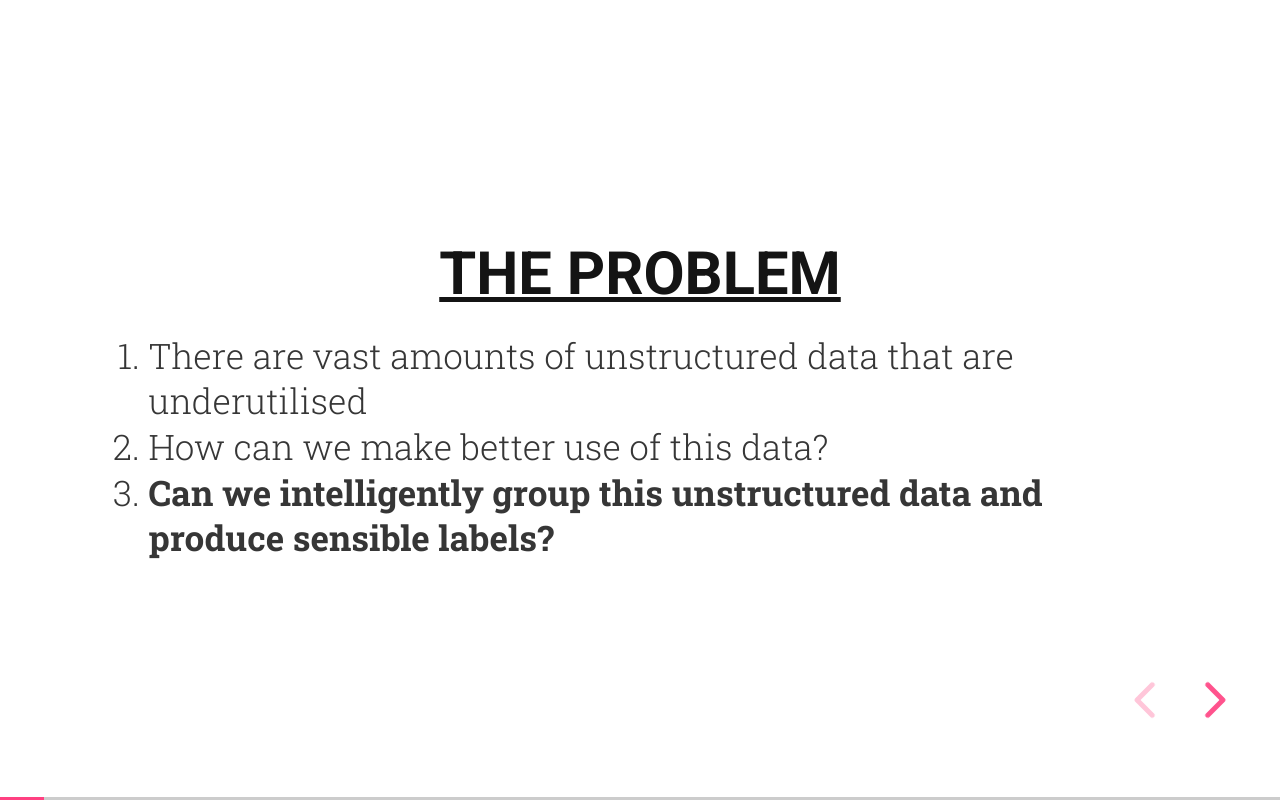
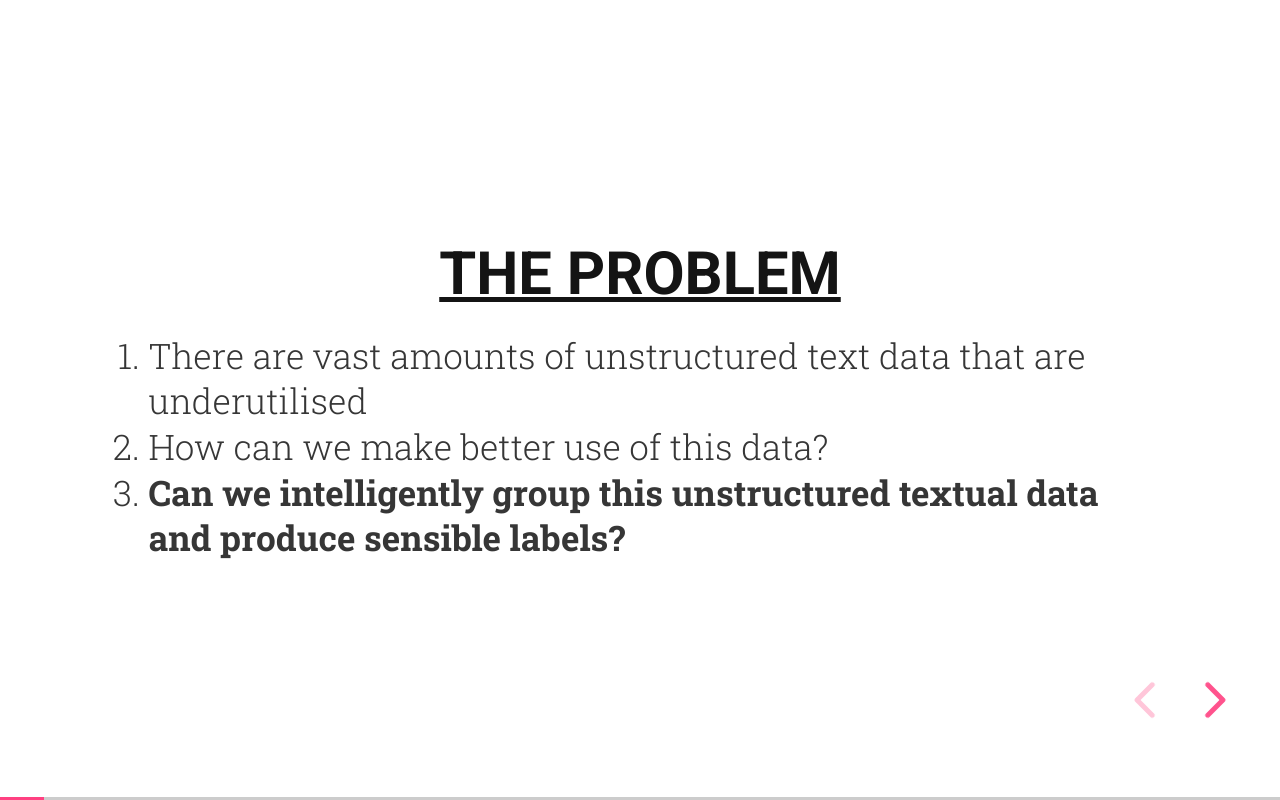
Before and after one commit to finnkauski/optimus-slides, a website: page index.html in a window 1280 px wide. Both pictures are taken after a click on the button "next slide". Drawn offline with Linux system fonts and the light colour scheme.

Commit message:
clarified problem

```diff
--- a/index.html
+++ b/index.html
@@ -68,9 +68,9 @@
 				<section>
 					<h3><u>The Problem</u></h3>
 					<ol>
-						<li>There are vast amounts of unstructured data that are underutilised</li>
+						<li>There are vast amounts of unstructured text data that are underutilised</li>
 						<li>How can we make better use of this data?</li>
-						<li><b>Can we intelligently group this unstructured data and produce sensible labels?</b></li>
+						<li><b>Can we intelligently group this unstructured textual data and produce sensible labels?</b></li>
 					</ol>
 					<aside class="notes">
 						Agnostic of all stakeholders for this presentation
```
